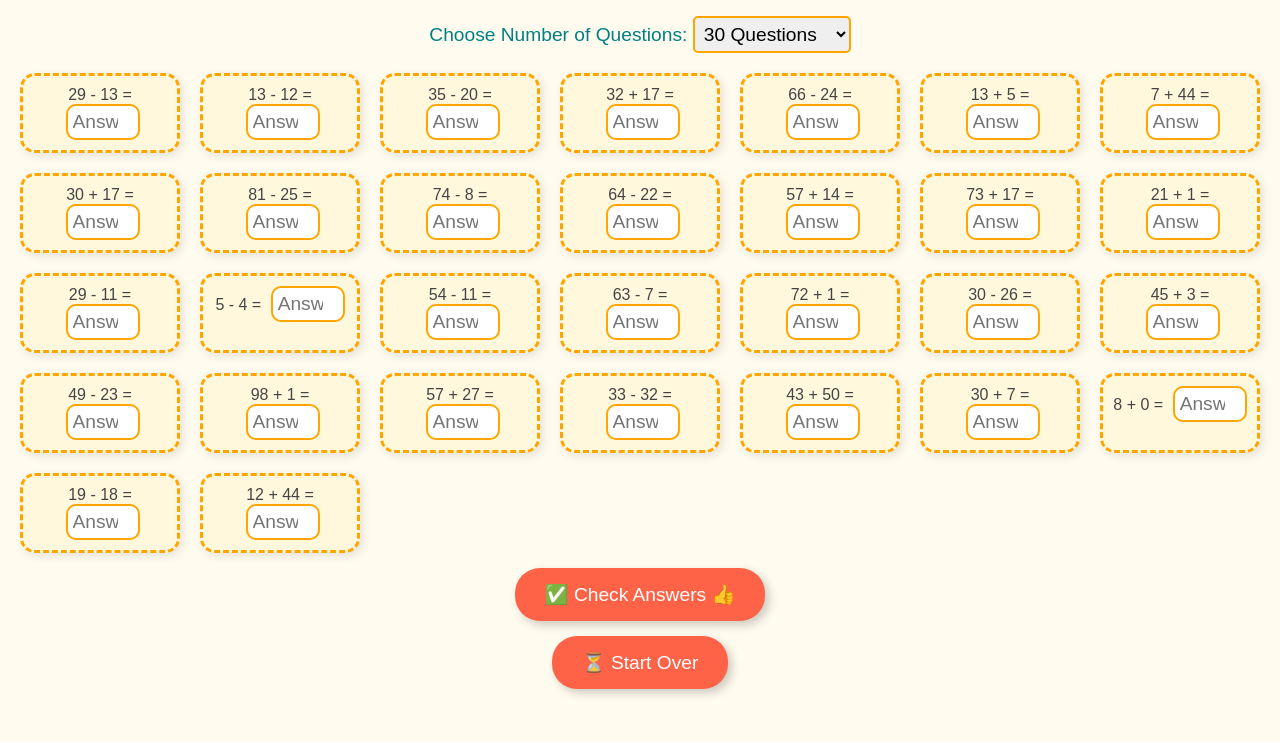
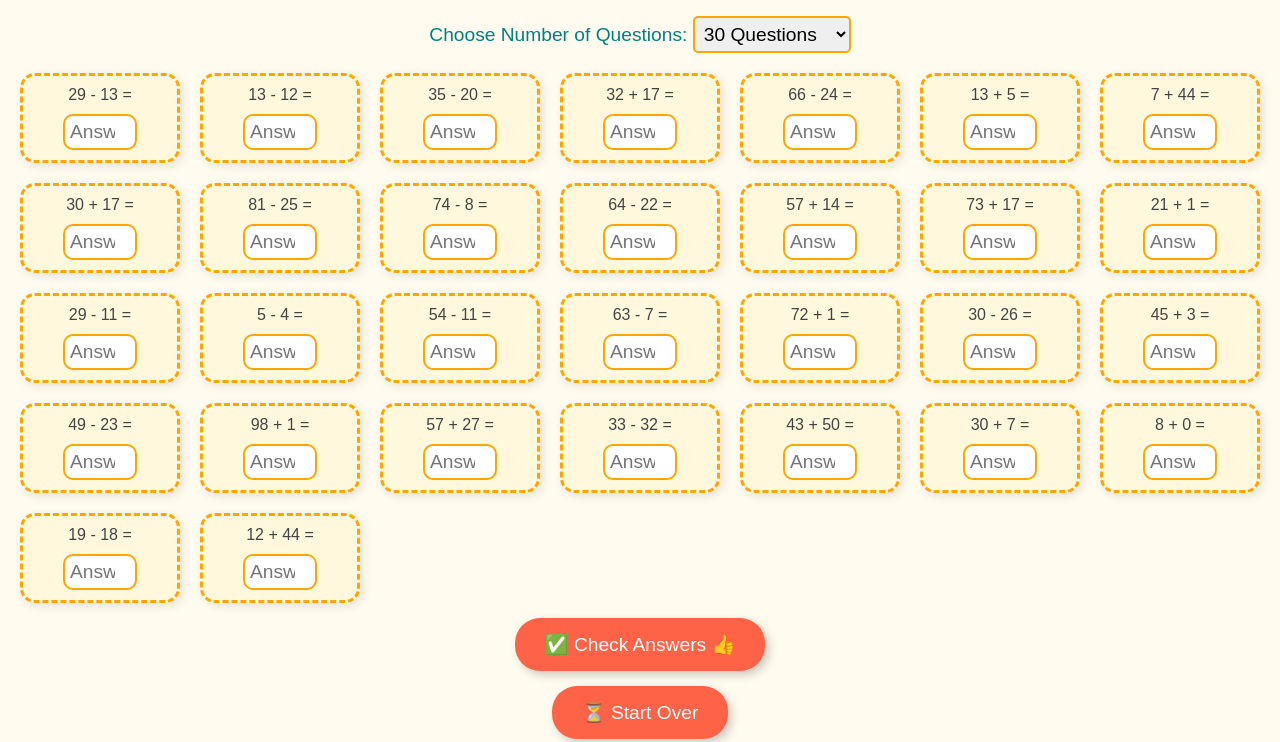
Before and after one commit to Jinadaz/math100, a plain HTML site: page index.html in a window 1280 px wide. Shown: the part 228-970 px from the top of the page. Before the commit the page ends 941 px from the top, so only its background shows below. Drawn offline with Linux system fonts and the light colour scheme.

Commit message:
Update index.html

```diff
--- a/index.html
+++ b/index.html
@@ -4,7 +4,7 @@
     <meta charset="UTF-8">
     <meta name="viewport" content="width=device-width, initial-scale=1.0">
     <title>Melody's Math Challenge</title>
-        <style>
+    <style>
         body {
             font-family: Arial, sans-serif;
             background-color: #fffbef;
@@ -42,6 +42,10 @@
             border-radius: 15px;
             box-shadow: 3px 3px 10px rgba(0, 0, 0, 0.1);
             transition: transform 0.3s;
+            display: flex;
+            flex-direction: column;
+            align-items: center;
+            justify-content: space-between;
         }
         .question:hover {
             transform: scale(1.05);
@@ -50,11 +54,10 @@
             border: 2px solid #ffa500;
             width: 60px;
             text-align: center;
-            display: inline-block;
-            margin-left: 5px;
             font-size: 1.2em;
             padding: 5px;
             border-radius: 10px;
+            margin-top: 10px;
         }
         button {
             display: block;
@@ -144,12 +147,12 @@
                 if (isAddition) {
                     num1 = Math.floor(Math.random() * 100);
                     num2 = Math.floor(Math.random() * (100 - num1));
-                    questionText = `${num1} + ${num2} = `;
+                    questionText = `${num1} + ${num2}`;
                     correctAnswer = num1 + num2;
                 } else {
                     num1 = Math.floor(Math.random() * 100);
                     num2 = Math.floor(Math.random() * (num1 + 1));
-                    questionText = `${num1} - ${num2} = `;
+                    questionText = `${num1} - ${num2}`;
                     correctAnswer = num1 - num2;
                 }
 
@@ -158,7 +161,7 @@
 
                 const questionElement = document.createElement('div');
                 questionElement.className = 'question';
-                questionElement.innerHTML = `${questionText}<input class="answer" type="number" placeholder="Answer">`;
+                questionElement.innerHTML = `<div>${questionText} = </div><input class="answer" type="number" placeholder="Answer">`;
                 exerciseElement.appendChild(questionElement);
             }
 
```
